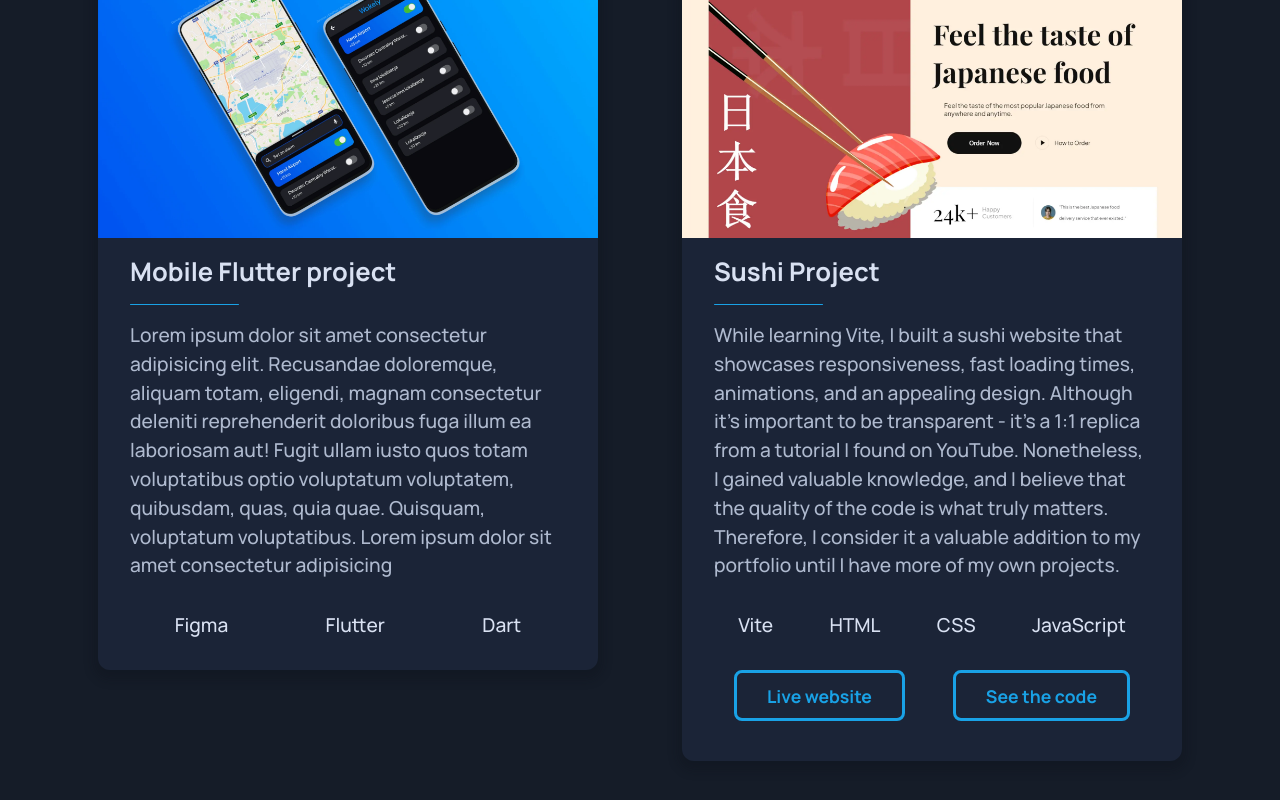
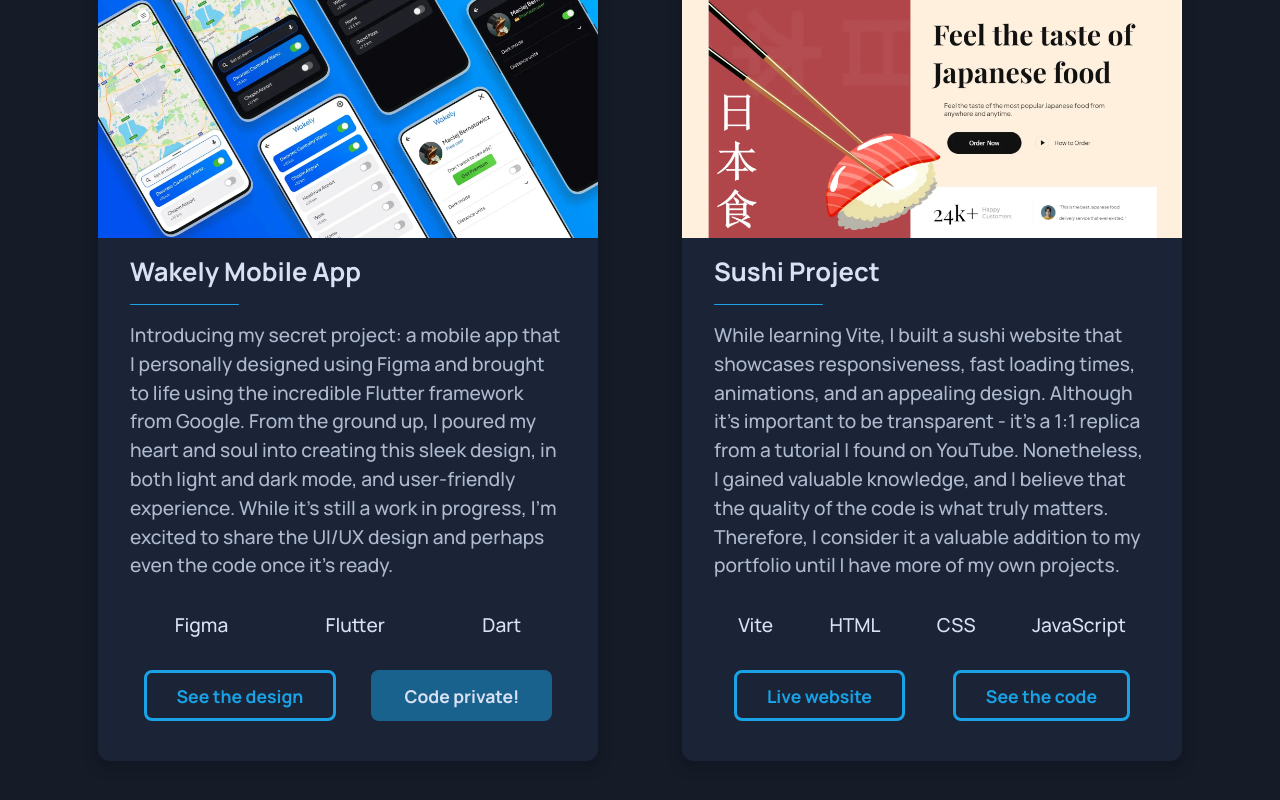
Before and after one commit to Malcewicz/Portfolio-V1, a Next.js app: page / in a window 1280 px wide. Shown: the part 2742-3542 px from the top of the page. Built offline with nearby package versions, Linux system fonts and the light colour scheme.

Commit message:
Added new project with modal (WIP)

```diff
--- a/components/projects.tsx
+++ b/components/projects.tsx
@@ -1,16 +1,21 @@
 "use client";
 
 import "@/styles/projects.css";
+import { useState } from "react";
 import MotionSection from "./motion_section";
 import { motion } from "framer-motion";
 import Link from "next/link";
 import Image from "next/image";
 
-const About = () => {
+const Projects = () => {
+  const [showProject, setShowProject] = useState(false);
+
   return (
     <MotionSection id="projects">
       <h2>Featured Projects</h2>
+
       <article id="wrapper">
+        {/* Lakeview */}
         <motion.article
           initial={{ opacity: 0, y: 25 }}
           whileInView={{ opacity: 1, y: 0 }}
@@ -61,6 +66,7 @@ const About = () => {
           </div>
         </motion.article>
 
+        {/* Portfolio */}
         <motion.article
           initial={{ opacity: 0, y: 25 }}
           whileInView={{ opacity: 1, y: 0 }}
@@ -109,43 +115,56 @@ const About = () => {
           </div>
         </motion.article>
 
+        {/* Wakely */}
         <motion.article
           initial={{ opacity: 0, y: 25 }}
           whileInView={{ opacity: 1, y: 0 }}
           viewport={{ once: true }}
-          transition={{ delay: 0.6, duration: 0.4 }}
+          transition={{ delay: 0.5, duration: 0.4 }}
           className="card"
         >
           <div className="card-img">
             <Image
               fill
               src="/wakely_1080p.webp"
-              alt="Showcase of two main screens of the Wakely app"
+              alt="Showcase of the Wakely app"
             />
           </div>
           <div className="card-content">
-            <h3>Mobile Flutter project</h3>
+            <h3>Wakely Mobile App</h3>
             <p>
-              Lorem ipsum dolor sit amet consectetur adipisicing elit.
-              Recusandae doloremque, aliquam totam, eligendi, magnam consectetur
-              deleniti reprehenderit doloribus fuga illum ea laboriosam aut!
-              Fugit ullam iusto quos totam voluptatibus optio voluptatum
-              voluptatem, quibusdam, quas, quia quae. Quisquam, voluptatum
-              voluptatibus. Lorem ipsum dolor sit amet consectetur adipisicing
+              Introducing my secret project: a mobile app that I personally
+              designed using Figma and brought to life using the incredible
+              Flutter framework from Google. From the ground up, I poured my
+              heart and soul into creating this sleek design, in both light and
+              dark mode, and user-friendly experience. While it's still a work
+              in progress, I'm excited to share the UI/UX design and perhaps
+              even the code once it's ready.
             </p>
             <ul>
               <li>Figma</li>
               <li>Flutter</li>
               <li>Dart</li>
             </ul>
+            <div className="links">
+              <div className="btn" onClick={() => setShowProject(true)}>
+                <a>See the design</a>
+              </div>
+              <div className="btn active">
+                <Link href="#" aria-disabled>
+                  Code private!
+                </Link>
+              </div>
+            </div>
           </div>
         </motion.article>
 
+        {/* Sushi Project */}
         <motion.article
           initial={{ opacity: 0, y: 25 }}
           whileInView={{ opacity: 1, y: 0 }}
           viewport={{ once: true }}
-          transition={{ delay: 0.7, duration: 0.4 }}
+          transition={{ delay: 0.6, duration: 0.4 }}
           className="card"
         >
           <div className="card-img">
@@ -192,9 +211,41 @@ const About = () => {
             </div>
           </div>
         </motion.article>
+
+        {/* Modal for Wakely */}
+        {showProject ? (
+          <motion.div
+            initial={{ opacity: 0 }}
+            animate={{ opacity: 1 }}
+            exit={{ opacity: 0 }}
+            transition={{ delay: 0.1, duration: 0.3 }}
+            className="modal-bg"
+          >
+            <div className="project-modal">
+              <h3>Wakely App Design</h3>
+              {/* <div className="modal-img">
+                <Image
+                  fill
+                  src="/wakely_1080p.webp"
+                  alt="Showcase of the Wakely app"
+                />
+              </div> */}
+              <p>
+                Apologies for the inconvenience, this pop-up is still a work in
+                progress. <br />
+                It will be polished and ready for use by tomorrow.
+              </p>
+              <div className="links">
+                <div className="btn" onClick={() => setShowProject(false)}>
+                  <a>Close</a>
+                </div>
+              </div>
+            </div>
+          </motion.div>
+        ) : null}
       </article>
     </MotionSection>
   );
 };
 
-export default About;
+export default Projects;
--- a/styles/projects.css
+++ b/styles/projects.css
@@ -34,7 +34,8 @@
   overflow: hidden;
 }
 
-.card > .card-img > img {
+.card > .card-img > img,
+.project-modal > .modal-img > img {
   object-fit: contain;
 }
 
@@ -48,7 +49,8 @@
   padding-bottom: 2rem;
 }
 
-.card-content > h3 {
+.card-content > h3,
+.project-modal > h3 {
   position: relative;
   width: 100%;
   font-size: 1.6rem;
@@ -102,6 +104,48 @@
   transform: none;
 }
 
+.modal-bg {
+  position: fixed;
+  top: 0;
+  left: 0;
+  width: 100vw;
+  height: 100vh;
+  display: flex;
+  place-items: center;
+  place-content: center;
+  padding-top: 56px;
+  background-color: rgba(10 15 22 / 0.75);
+}
+
+.project-modal {
+  position: relative;
+  width: 90vw;
+  max-width: 600px;
+  height: fit-content;
+  display: flex;
+  flex-direction: column;
+  place-items: center;
+  place-content: center;
+  gap: 1.5rem;
+  padding: 1rem 2rem;
+  border-radius: 12px;
+  background-color: hsl(220, 35%, 16%);
+  overflow: hidden;
+}
+
+.project-modal > h3,
+.project-modal > p {
+  text-align: center;
+}
+
+/* .project-modal > .modal-img {
+  position: relative;
+  width: 100%;
+  aspect-ratio: 16 / 9;
+  border-radius: 12px;
+  overflow: hidden;
+} */
+
 @media screen and (max-width: 768px) {
   #projects > #wrapper {
     padding-top: 0;
@@ -142,4 +186,9 @@
     font-size: 0.9rem;
     padding: 0.5rem 0.8rem;
   }
+
+  .project-modal {
+    gap: 1rem;
+    padding: 1rem 1.5rem;
+  }
 }
```
Also changed, not shown: public/wakely_1080p.webp.
